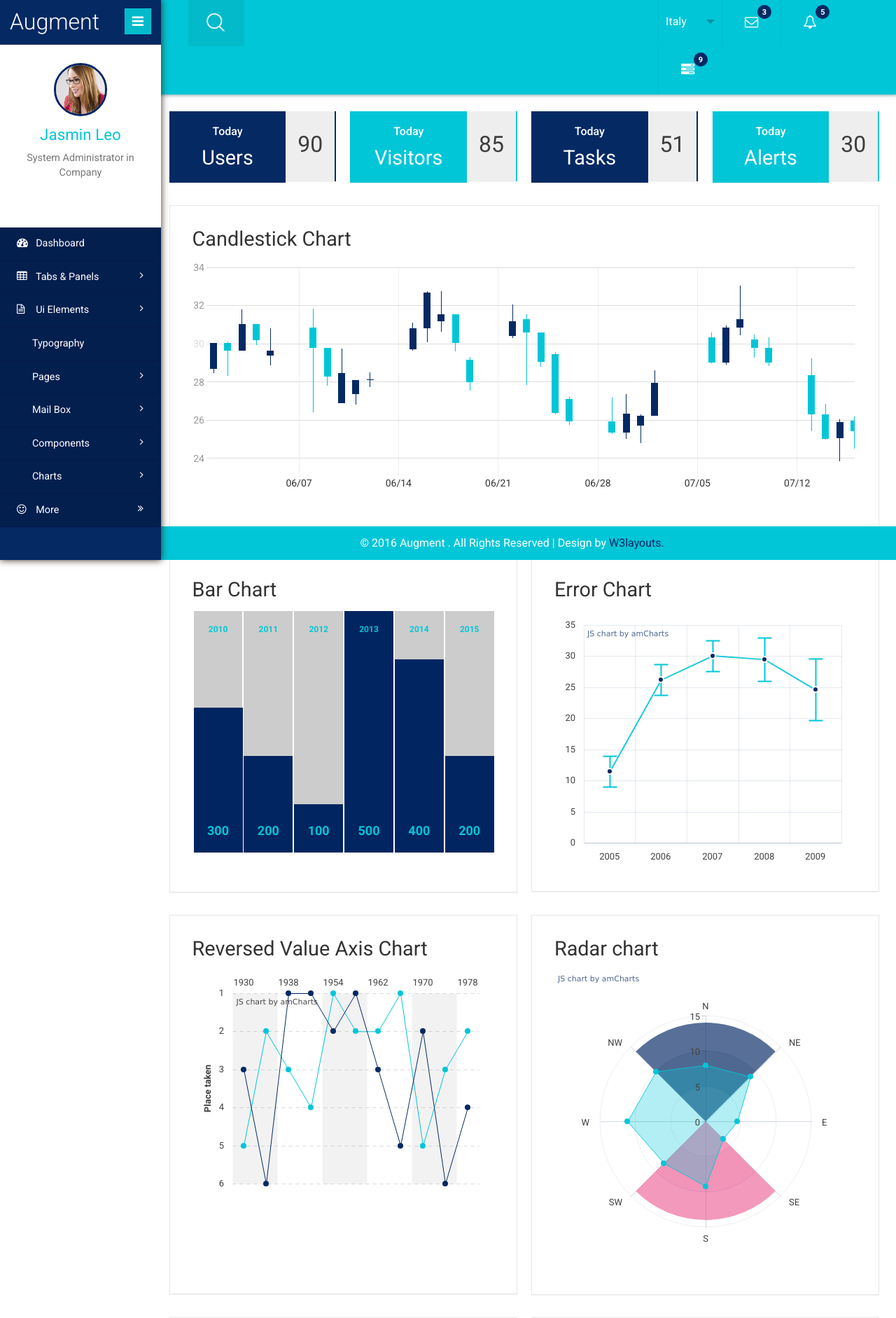
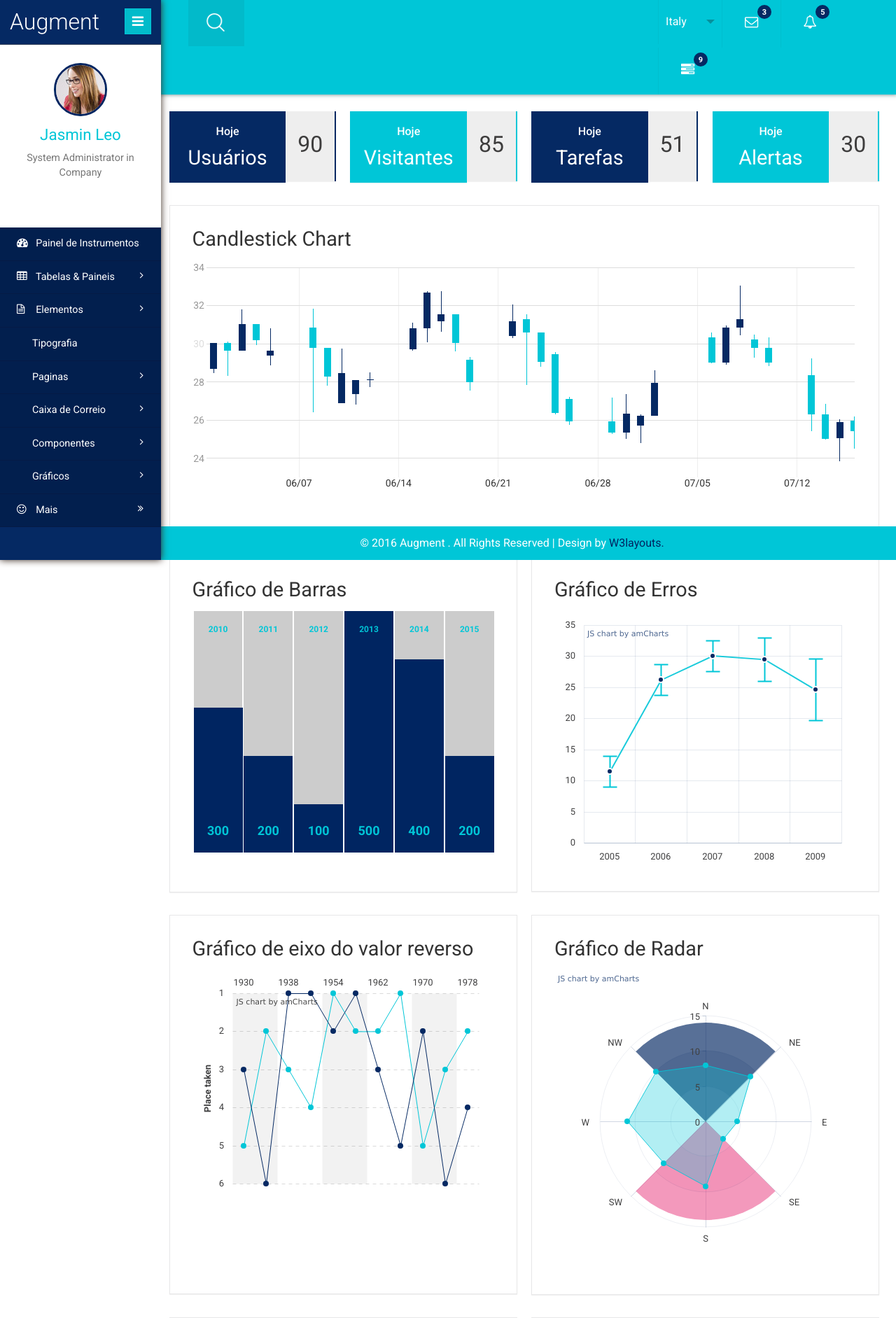
Before and after one commit to gabriel-alonso/symphonya, an ASP.NET MVC app: page /Menu/Feed in a window 1280 px wide. Shown: the top 1883 px of the page at 70% size. Run offline with ASP.NET Core 8 and stand-ins for ASP.NET MVC 5, Linux system fonts and the light colour scheme; the project's own start-up code is not run, and a stand-in starts its controllers and pages; some libraries are stand-ins or nearby versions.

Commit message:
Traduzindo pagina Feed

```diff
--- a/Symphonya_RedeSocial/Symphonya_RedeSocial/Views/Menu/Feed.cshtml
+++ b/Symphonya_RedeSocial/Symphonya_RedeSocial/Views/Menu/Feed.cshtml
@@ -300,8 +300,8 @@ Smartphone Compatible web template, free webdesigns for Nokia, Samsung, LG, Sony
                         <div class="row-one">
                             <div class="col-md-3 widget">
                                 <div class="stats-left ">
-                                    <h5>Today</h5>
-                                    <h4> Users</h4>
+                                    <h5>Hoje</h5>
+                                    <h4> Usuários</h4>
                                 </div>
                                 <div class="stats-right">
                                     <label>90</label>
@@ -310,8 +310,8 @@ Smartphone Compatible web template, free webdesigns for Nokia, Samsung, LG, Sony
                             </div>
                             <div class="col-md-3 widget states-mdl">
                                 <div class="stats-left">
-                                    <h5>Today</h5>
-                                    <h4>Visitors</h4>
+                                    <h5>Hoje</h5>
+                                    <h4>Visitantes</h4>
                                 </div>
                                 <div class="stats-right">
                                     <label> 85</label>
@@ -320,8 +320,8 @@ Smartphone Compatible web template, free webdesigns for Nokia, Samsung, LG, Sony
                             </div>
                             <div class="col-md-3 widget states-thrd">
                                 <div class="stats-left">
-                                    <h5>Today</h5>
-                                    <h4>Tasks</h4>
+                                    <h5>Hoje</h5>
+                                    <h4>Tarefas</h4>
                                 </div>
                                 <div class="stats-right">
                                     <label>51</label>
@@ -330,8 +330,8 @@ Smartphone Compatible web template, free webdesigns for Nokia, Samsung, LG, Sony
                             </div>
                             <div class="col-md-3 widget states-last">
                                 <div class="stats-left">
-                                    <h5>Today</h5>
-                                    <h4>Alerts</h4>
+                                    <h5>Hoje</h5>
+                                    <h4>Alertas</h4>
                                 </div>
                                 <div class="stats-right">
                                     <label>30</label>
@@ -415,7 +415,7 @@ Smartphone Compatible web template, free webdesigns for Nokia, Samsung, LG, Sony
                         <div class="chrt-inner">
                             <div class="chrt-bars">
                                 <div class="col-md-6 chrt-two">
-                                    <h3 class="sub-tittle">Bar Chart </h3>
+                                    <h3 class="sub-tittle">Gráfico de Barras </h3>
                                     <div id="chart2"></div>
                                     <script src="js/fabochart.js"></script>
                                     <script>
@@ -448,7 +448,7 @@ Smartphone Compatible web template, free webdesigns for Nokia, Samsung, LG, Sony
                                     </script>
                                 </div>
                                 <div class="col-md-6 chrt-three">
-                                    <h3 class="sub-tittle">Error Chart </h3>
+                                    <h3 class="sub-tittle">Gráfico de Erros </h3>
                                     <div id="chartdiv"></div>
                                     <script>
 																			   var chart = AmCharts.makeChart( "chartdiv", {
@@ -526,7 +526,7 @@ Smartphone Compatible web template, free webdesigns for Nokia, Samsung, LG, Sony
                             <!--/float-charts-->
                             <div class="pie">
                                 <div class="col-md-6 chrt-two">
-                                    <h3 class="sub-tittle">Reversed Value Axis Chart</h3>
+                                    <h3 class="sub-tittle">Gráfico de eixo do valor reverso</h3>
                                     <div id="chartdiv2"></div>
                                     <script>
 															var chart = AmCharts.makeChart("chartdiv2", {
@@ -645,7 +645,7 @@ Smartphone Compatible web template, free webdesigns for Nokia, Samsung, LG, Sony
 
                                 </div>
                                 <div class="col-md-6 chrt-three second">
-                                    <h3 class="sub-tittle">Radar chart</h3>
+                                    <h3 class="sub-tittle">Gráfico de Radar</h3>
                                     <div id="chartdiv4"></div>
                                     <script>
 															    var chart = AmCharts.makeChart( "chartdiv4", {
@@ -725,7 +725,7 @@ Smartphone Compatible web template, free webdesigns for Nokia, Samsung, LG, Sony
                             </div>
                             <div class="area">
                                 <div class="col-md-6 chrt-two area">
-                                    <h3 class="sub-tittle">Line Multi Chart</h3>
+                                    <h3 class="sub-tittle">Multi Chart</h3>
                                     <div style="area">
                                         <canvas id="canvas" style="width:100%;height:100%"></canvas>
                                     </div>
@@ -808,7 +808,7 @@ Smartphone Compatible web template, free webdesigns for Nokia, Samsung, LG, Sony
                                     <script src="~/JS/Chart.js"></script>
                                 </div>
                                 <div class="col-md-6 chrt-three">
-                                    <h3 class="sub-tittle">Stacked bar chart</h3>
+                                    <h3 class="sub-tittle">Gráfico de Barras Empilhadas</h3>
                                     <div id="chartdiv1"></div>
 
                                     <script>
@@ -996,10 +996,10 @@ Smartphone Compatible web template, free webdesigns for Nokia, Samsung, LG, Sony
 																			  icons.play();
                                                 </script>
                                                 <p>
-                                                    FRIDAY
+                                                    SEXTA-FEIRA
                                                     <label>13</label>
-                                                    <sup>th</sup>
-                                                    AUG
+                                                    <sup>de</sup>
+                                                    Agosto
                                                 </p>
                                             </div>
                                             <div class="weather-top-right">
@@ -1336,9 +1336,9 @@ Smartphone Compatible web template, free webdesigns for Nokia, Samsung, LG, Sony
             <!--//down-->
             <div class="menu">
                 <ul id="menu">
-                    <li><a href="index.html"><i class="fa fa-tachometer"></i> <span>Dashboard</span></a></li>
+                    <li><a href="index.html"><i class="fa fa-tachometer"></i> <span>Painel de Instrumentos</span></a></li>
                     <li id="menu-academico">
-                        <a href="#"><i class="fa fa-table"></i> <span> Tabs &amp; Panels</span> <span class="fa fa-angle-right" style="float: right"></span></a>
+                        <a href="#"><i class="fa fa-table"></i> <span> Tabelas &amp; Paineis</span> <span class="fa fa-angle-right" style="float: right"></span></a>
                         <ul id="menu-academico-sub">
                             <li id="menu-academico-avaliacoes"><a href="tabs.html"> Tabs &amp; Panels</a></li>
                             <li id="menu-academico-boletim"><a href="widget.html">Widgets</a></li>
@@ -1347,54 +1347,54 @@ Smartphone Compatible web template, free webdesigns for Nokia, Samsung, LG, Sony
                         </ul>
                     </li>
                     <li id="menu-academico">
-                        <a href="#"><i class="fa fa-file-text-o"></i> <span>Ui Elements</span> <span class="fa fa-angle-right" style="float: right"></span></a>
+                        <a href="#"><i class="fa fa-file-text-o"></i> <span>Elementos</span> <span class="fa fa-angle-right" style="float: right"></span></a>
                         <ul id="menu-academico-sub">
-                            <li id="menu-academico-avaliacoes"><a href="forms.html">Forms</a></li>
-                            <li id="menu-academico-boletim"><a href="validation.html">Validation Forms</a></li>
-                            <li id="menu-academico-boletim"><a href="table.html">Tables</a></li>
-                            <li id="menu-academico-boletim"><a href="buttons.html">Buttons</a></li>
+                            <li id="menu-academico-avaliacoes"><a href="forms.html">Formas</a></li>
+                            <li id="menu-academico-boletim"><a href="validation.html">Formulários de Validação</a></li>
+                            <li id="menu-academico-boletim"><a href="table.html">Tabelas</a></li>
+                            <li id="menu-academico-boletim"><a href="buttons.html">Botões</a></li>
                         </ul>
                     </li>
-                    <li><a href="typography.html"><i class="lnr lnr-pencil"></i> <span>Typography</span></a></li>
+                    <li><a href="typography.html"><i class="lnr lnr-pencil"></i> <span>Tipografia</span></a></li>
                     <li id="menu-academico">
-                        <a href="#"><i class="lnr lnr-book"></i> <span>Pages</span> <span class="fa fa-angle-right" style="float: right"></span></a>
+                        <a href="#"><i class="lnr lnr-book"></i> <span>Paginas</span> <span class="fa fa-angle-right" style="float: right"></span></a>
                         <ul id="menu-academico-sub">
                             <li id="menu-academico-avaliacoes"><a href="login.html">Login</a></li>
-                            <li id="menu-academico-boletim"><a href="register.html">Register</a></li>
+                            <li id="menu-academico-boletim"><a href="register.html">Registros</a></li>
                             <li id="menu-academico-boletim"><a href="404.html">404</a></li>
-                            <li id="menu-academico-boletim"><a href="sign.html">Sign up</a></li>
-                            <li id="menu-academico-boletim"><a href="profile.html">Profile</a></li>
+                            <li id="menu-academico-boletim"><a href="sign.html">Inscrever-se</a></li>
+                            <li id="menu-academico-boletim"><a href="profile.html">Perfil</a></li>
                         </ul>
                     </li>
                     <li>
-                        <a href="#"><i class="lnr lnr-envelope"></i> <span>Mail Box</span><span class="fa fa-angle-right" style="float: right"></span></a>
+                        <a href="#"><i class="lnr lnr-envelope"></i> <span>Caixa de Correio</span><span class="fa fa-angle-right" style="float: right"></span></a>
                         <ul>
-                            <li><a href="inbox.html"><i class="fa fa-inbox"></i> Inbox</a></li>
-                            <li><a href="compose.html"><i class="fa fa-pencil-square-o"></i> Compose Mail</a></li>
-                            <li><a href="editor.html"><span class="lnr lnr-highlight"></span> Editors Page</a></li>
+                            <li><a href="inbox.html"><i class="fa fa-inbox"></i> Caixa de Entrada</a></li>
+                            <li><a href="compose.html"><i class="fa fa-pencil-square-o"></i> Escrever um Email</a></li>
+                            <li><a href="editor.html"><span class="lnr lnr-highlight"></span> Página dos Editores</a></li>
 
                         </ul>
                     </li>
                     <li id="menu-academico">
-                        <a href="#"><i class="lnr lnr-layers"></i> <span>Components</span> <span class="fa fa-angle-right" style="float: right"></span></a>
+                        <a href="#"><i class="lnr lnr-layers"></i> <span>Componentes</span> <span class="fa fa-angle-right" style="float: right"></span></a>
                         <ul id="menu-academico-sub">
-                            <li id="menu-academico-avaliacoes"><a href="grids.html">Grids</a></li>
-                            <li id="menu-academico-boletim"><a href="media.html">Media Objects</a></li>
+                            <li id="menu-academico-avaliacoes"><a href="grids.html">Grades</a></li>
+                            <li id="menu-academico-boletim"><a href="media.html">Objetos de Mídia</a></li>
 
                         </ul>
                     </li>
                     <li>
-                        <a href="chart.html"><i class="lnr lnr-chart-bars"></i> <span>Charts</span> <span class="fa fa-angle-right" style="float: right"></span></a>
+                        <a href="chart.html"><i class="lnr lnr-chart-bars"></i> <span>Gráficos</span> <span class="fa fa-angle-right" style="float: right"></span></a>
                         <ul>
-                            <li><a href="map.html"><i class="lnr lnr-map"></i> Maps</a></li>
-                            <li><a href="graph.html"><i class="lnr lnr-apartment"></i> Graph Visualization</a></li>
+                            <li><a href="map.html"><i class="lnr lnr-map"></i> Mapas</a></li>
+                            <li><a href="graph.html"><i class="lnr lnr-apartment"></i> Visualização Gráfica</a></li>
                         </ul>
                     </li>
                     <li id="menu-comunicacao">
-                        <a href="#"><i class="fa fa-smile-o"></i> <span>More</span><span class="fa fa-angle-double-right" style="float: right"></span></a>
+                        <a href="#"><i class="fa fa-smile-o"></i> <span>Mais</span><span class="fa fa-angle-double-right" style="float: right"></span></a>
                         <ul id="menu-comunicacao-sub">
                             <li id="menu-mensagens" style="width:120px">
-                                <a href="project.html">Projects <i class="fa fa-angle-right" style="float: right; margin-right: -8px; margin-top: 2px;"></i></a>
+                                <a href="project.html">Projeto/ s <i class="fa fa-angle-right" style="float: right; margin-right: -8px; margin-top: 2px;"></i></a>
                                 <ul id="menu-mensagens-sub">
                                     <li id="menu-mensagens-enviadas" style="width:130px"><a href="ribbon.html">Ribbons</a></li>
                                     <li id="menu-mensagens-recebidas" style="width:130px"><a href="blank.html">Blank</a></li>
```
Also changed, not shown: other parts of Symphonya_RedeSocial/Symphonya_RedeSocial/Views/Menu/Feed.cshtml (+13 -13 lines).
